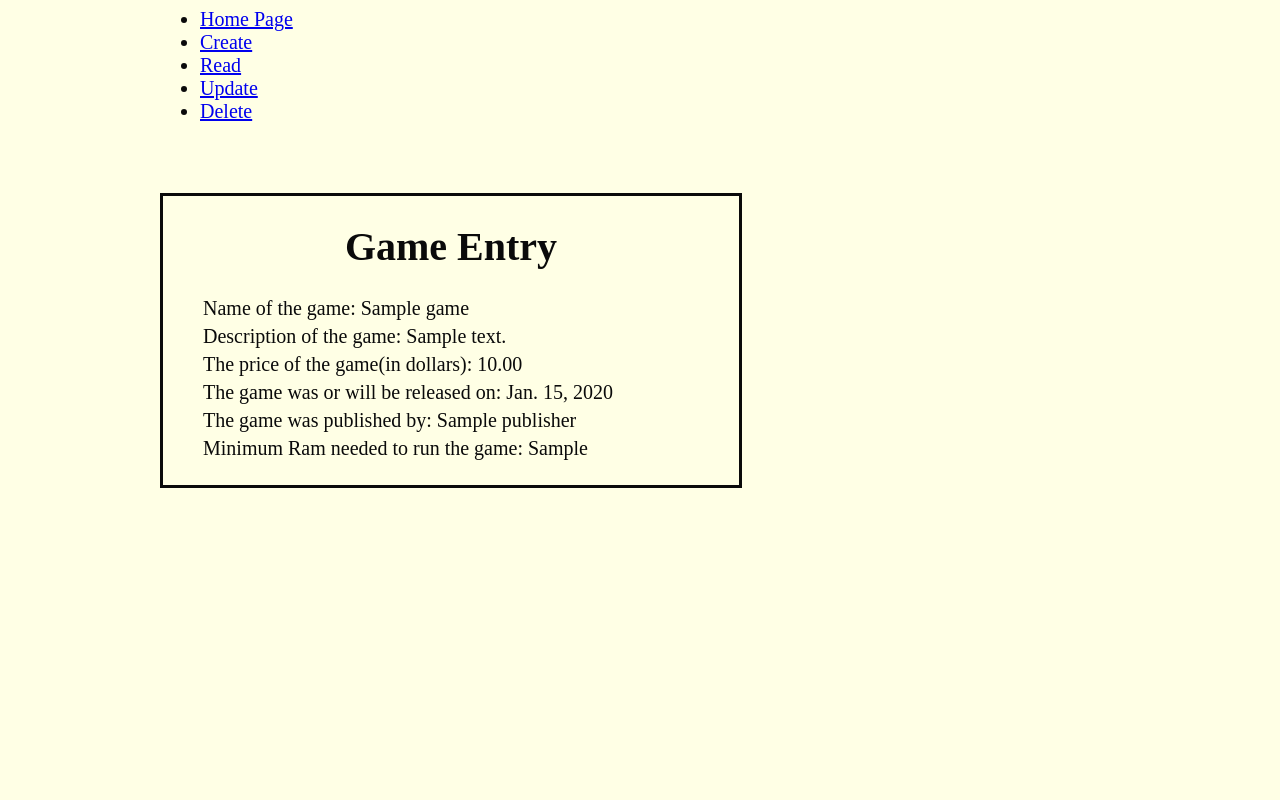
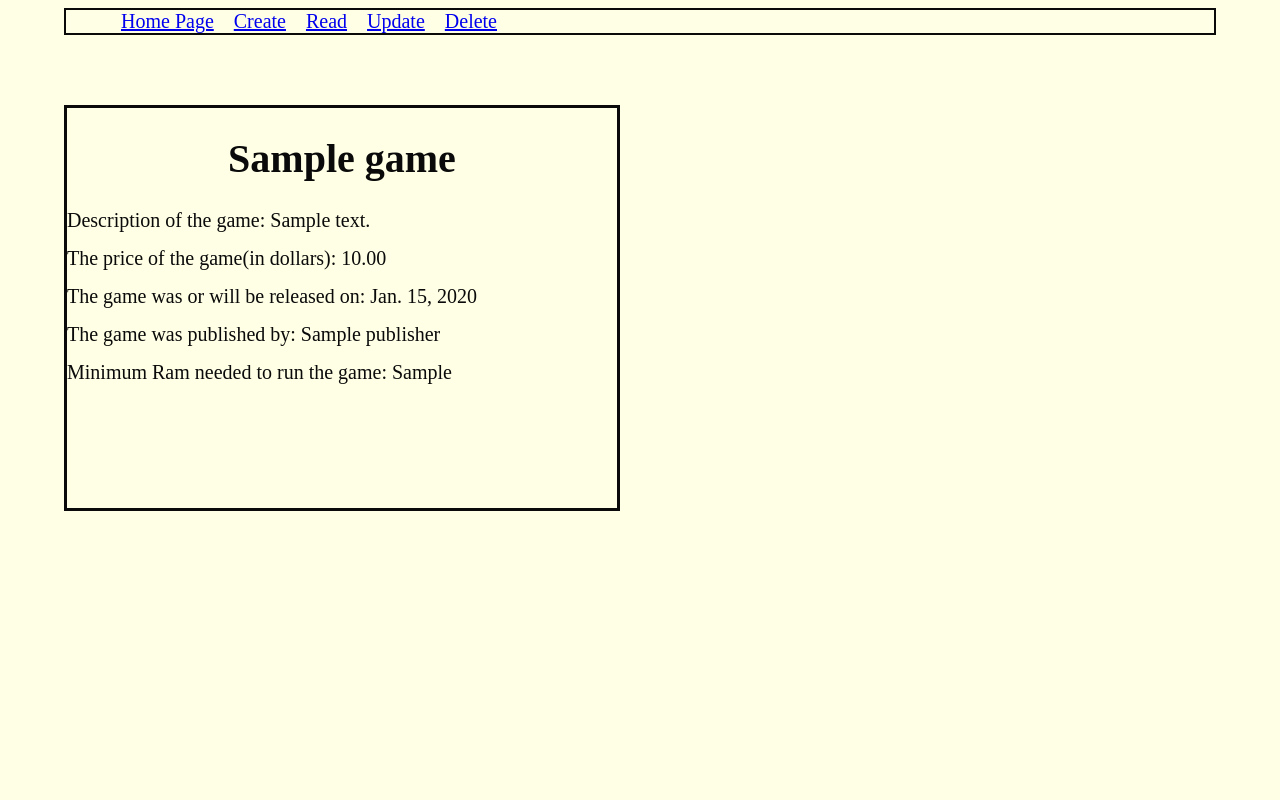
Before and after one commit to BillyDavies1122/HIT237Assignment2, a Django app: page /readGame/ in a window 1280 px wide. Run offline with Django 3.2, Linux system fonts and the light colour scheme; tables that the repository leaves empty hold one stand-in row (values such as "Sample post").

Commit message:
Finished Project

```diff
--- a/mysite/assignment2/templates/index.html
+++ b/mysite/assignment2/templates/index.html
@@ -10,20 +10,31 @@
       font-size: 20px;
       margin-left: auto;
       margin-right: auto;
-      width: 75%;
+      width: 90%;
     }
     nav{
+
       padding-bottom: 50px;
     }
+    nav ul{
+      border: 2px solid;
+    }
+    nav li{
+      display: inline;
+      padding-left: 15px;
+    }
     .infoBox{
-      width:60%;
-      margin-bottom: 50px;
+      height: 400px;
+      width:550px;
       border: 3px solid;
+      min-width:550px;
     }
     div ul{
+      padding-left: 0px;
       list-style-type: none;
     }
     div li{
+      margin-bottom: 10px;
       padding-bottom: 5px;
     }
     input{
@@ -34,6 +45,7 @@
     }
     .contentContainer{
       display: flex;
+      flex-wrap: wrap;
       position: relative;
     }
     button{
--- a/mysite/assignment2/templates/readBlock.html
+++ b/mysite/assignment2/templates/readBlock.html
@@ -9,9 +9,8 @@
   {% if request.get_full_path == "/readGame/"%}
     {% for item in names %}
     <div class='infoBox'>
-      <h1> Game Entry </h1>
+      <h1> {{item.gameName}} </h1>
       <ul>
-        <li>Name of the game:  {{item.gameName}}</li>
         <li>Description of the game:  {{item.description}}</li>
         <li>The price of the game(in dollars):  {{item.price}}</li>
         <li>The game was or will be released on:  {{item.releaseDate}}</li>
@@ -25,6 +24,7 @@
     {% for item in names %}
     <div class='infoBox'>
       <ul>
+        <h1> {{item.publisherName}} </h1>
         <li>Name of the Publisher:{{item.publisherName}}</li>
         <li>Publishers Location:{{item.Location}}</li>
         <li>Date they were founded:{{item.dateFounded}}</li>
@@ -36,6 +36,7 @@
     {% for item in names %}
     <div class='infoBox'>
       <ul>
+        <h1> Memory needed : {{item.memoryNeeded}}</h1>
         <li>Minimum memory needed: {{item.memoryNeeded}}</li>
         <li>Minimum Hard Disk space:{{item.miniumumDiskSpace}}</li>
         <li>Minimum GPU required:{{item.gpuRequired}}</li>
```
Also changed, not shown: 1 other file.
